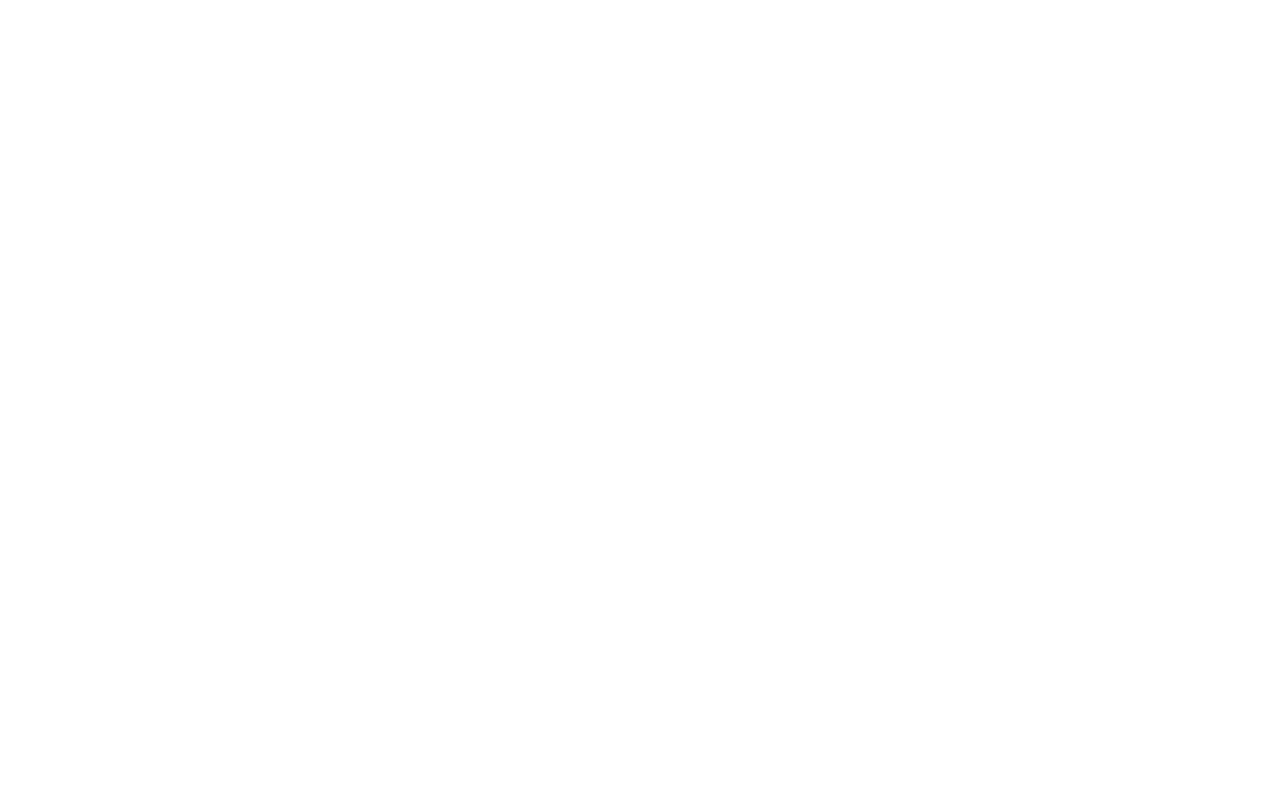
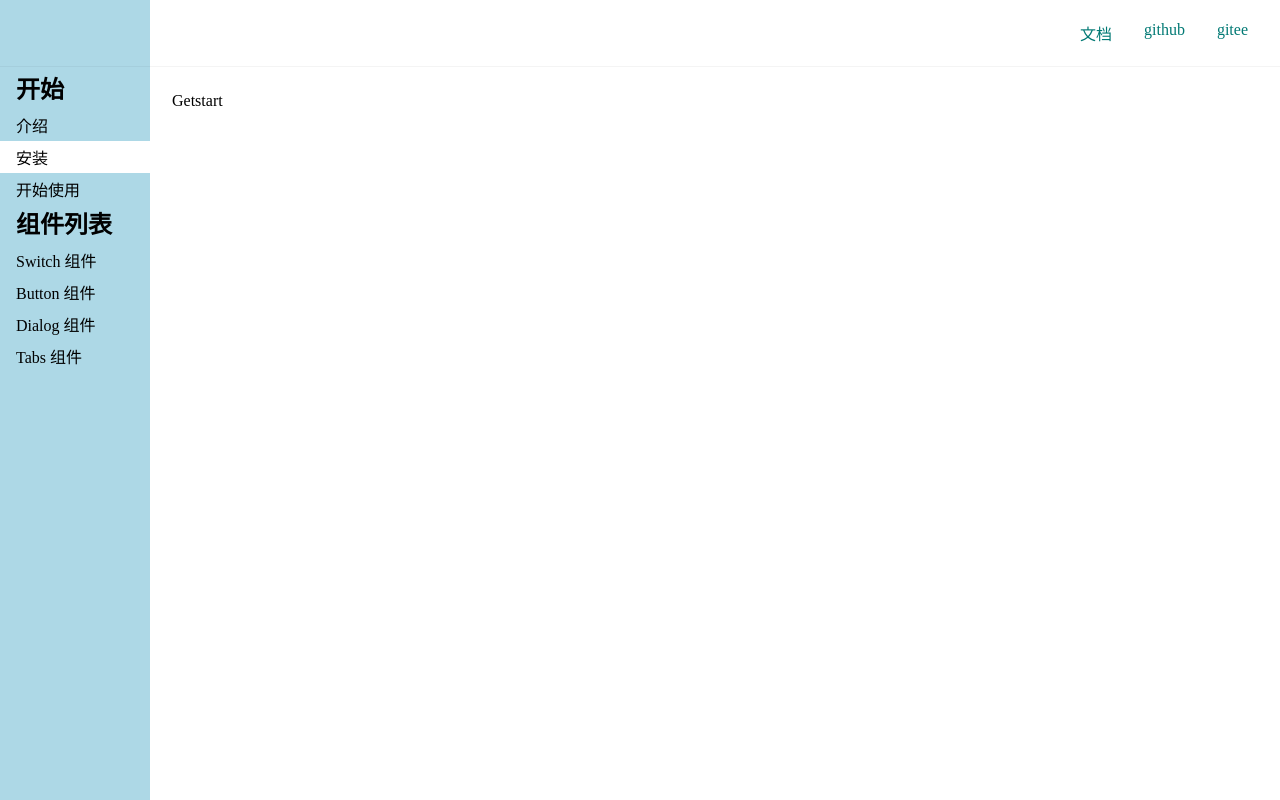
Before and after one commit to fzh5785/orangeUi-vue3, a Vue app: page /#/doc/get-start in a window 1280 px wide. Before the commit this address had no page. Built offline with nearby package versions, Linux system fonts and the light colour scheme.

Commit message:
创建路由

```diff
--- a/src/views/Doc.vue
+++ b/src/views/Doc.vue
@@ -3,6 +3,18 @@
     <Topnav class="nav" toggleButtonVisible/>
     <div class="content">
       <aside v-if="asideVisible">
+        <h2>开始</h2>
+        <ol>
+          <li>
+            <router-link to="/doc/intro">介绍</router-link>
+          </li>
+          <li>
+            <router-link to="/doc/get-start">安装</router-link>
+          </li>
+          <li>
+            <router-link to="/doc/install">开始使用</router-link>
+          </li>
+        </ol>
         <h2>组件列表</h2>
         <ol>
           <li>
--- /dev/null
+++ b/src/views/GetStart.vue
@@ -0,0 +1,13 @@
+<template>
+  Getstart
+</template>
+
+<script>
+  export default {
+    name: "GetStart"
+  }
+</script>
+
+<style lang="scss" scoped>
+
+</style>
--- /dev/null
+++ b/src/views/Install.vue
@@ -0,0 +1,13 @@
+<template>
+  Install
+</template>
+
+<script>
+  export default {
+    name: "Install"
+  }
+</script>
+
+<style lang="scss" scoped>
+
+</style>
--- /dev/null
+++ b/src/views/Intro.vue
@@ -0,0 +1,13 @@
+<template>
+  Intro
+</template>
+
+<script>
+  export default {
+    name: "Intro"
+  }
+</script>
+
+<style lang="scss" scoped>
+
+</style>
```
Also changed, not shown: src/router.ts (+13 -7 lines).
